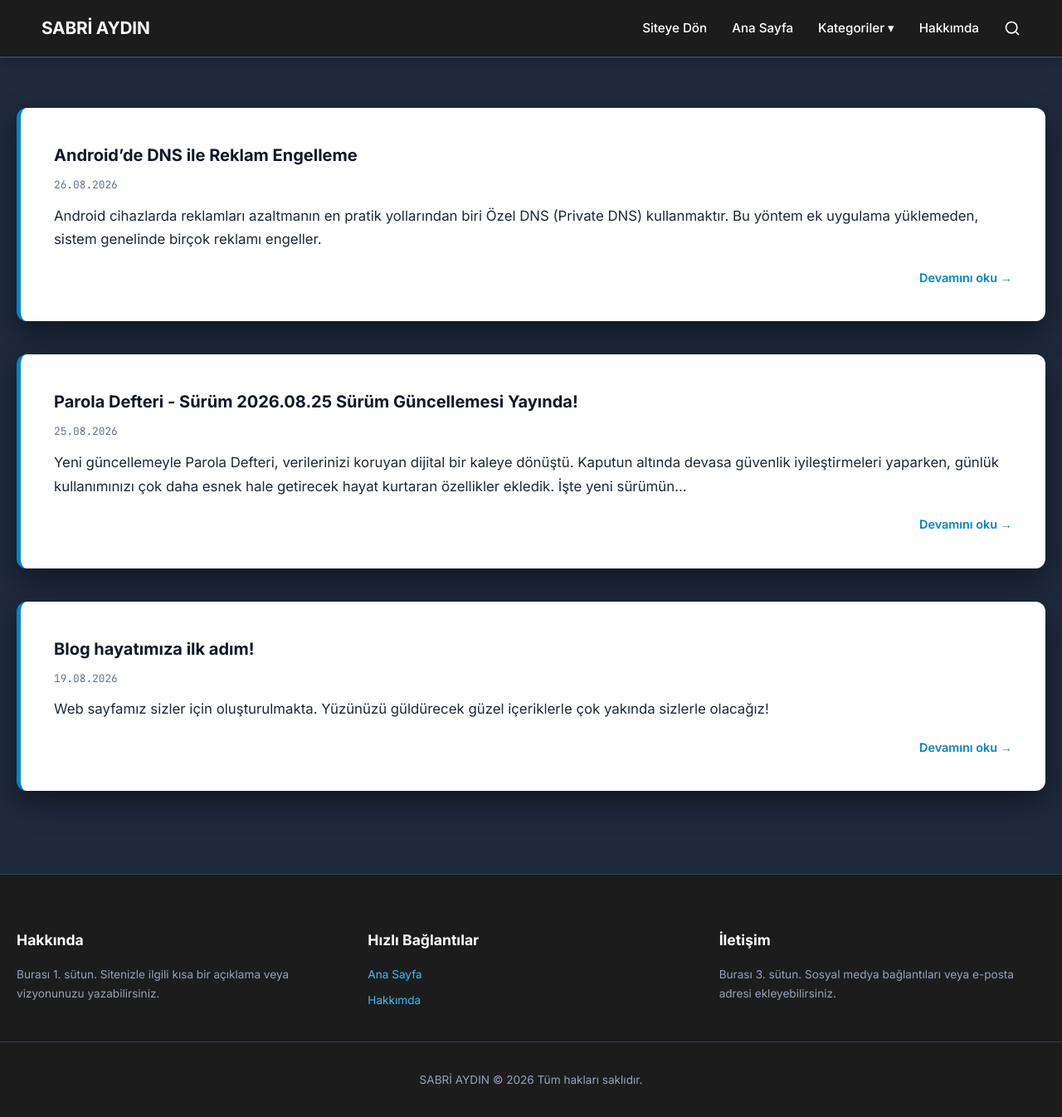
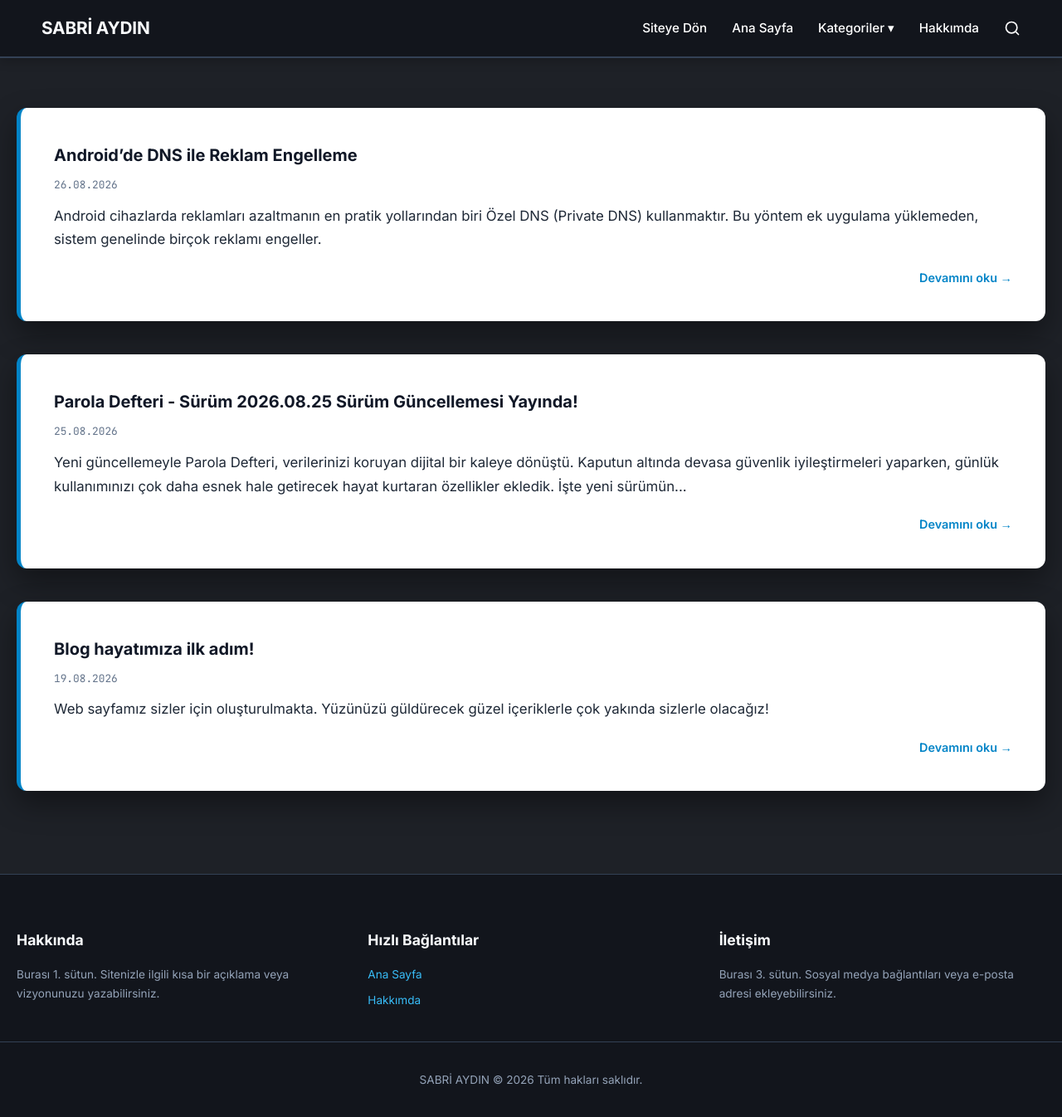
Before and after one commit to sabriaydin/blog, a Jekyll site: the page built from index.html, in a window 1280 px wide and 1346 px high. Shown: the whole window at 83% size. Built offline with Jekyll 4.4.1, drawn with Linux system fonts in a browser that asks for light colours; the list of posts is cut into pages by our own code.

Commit message:
Update default.html

```diff
--- a/_layouts/default.html
+++ b/_layouts/default.html
@@ -11,9 +11,9 @@
     @import url('https://fonts.googleapis.com/css2?family=JetBrains+Mono:wght@400;500;700&family=Inter:wght@400;500;600;700&display=swap');
 
     :root {
-      --bg-color: #1e293b;
-      --header-bg: #1c1c1c;
-      --footer-bg: #1c1c1c;
+      --bg-color: #1e2127;
+      --header-bg: #12151c;
+      --footer-bg: #12151c;
       --card-bg: #ffffff;
       --text-dark: #1f2937;
       --heading-dark: #111827;
@@ -124,10 +124,9 @@
       border-radius: 8px;
       top: 35px;
       z-index: 1100;
-      overflow: visible; /* Köprü için değiştirildi */
+      overflow: visible;
     }
 
-    /* Dropdown menü için görünmez köprü (Fare boşlukta kaybolmasın diye) */
     .dropdown-content::before {
       content: "";
       position: absolute;
@@ -405,6 +404,16 @@
       z-index: 1100;
     }
 
+    /* Arama kutusu için görünmez köprü */
+    .search-box::before {
+      content: "";
+      position: absolute;
+      top: -20px;
+      left: 0;
+      width: 100%;
+      height: 20px;
+    }
+
     #searchInput {
       width: 100%;
       padding: 10px 12px;
```
